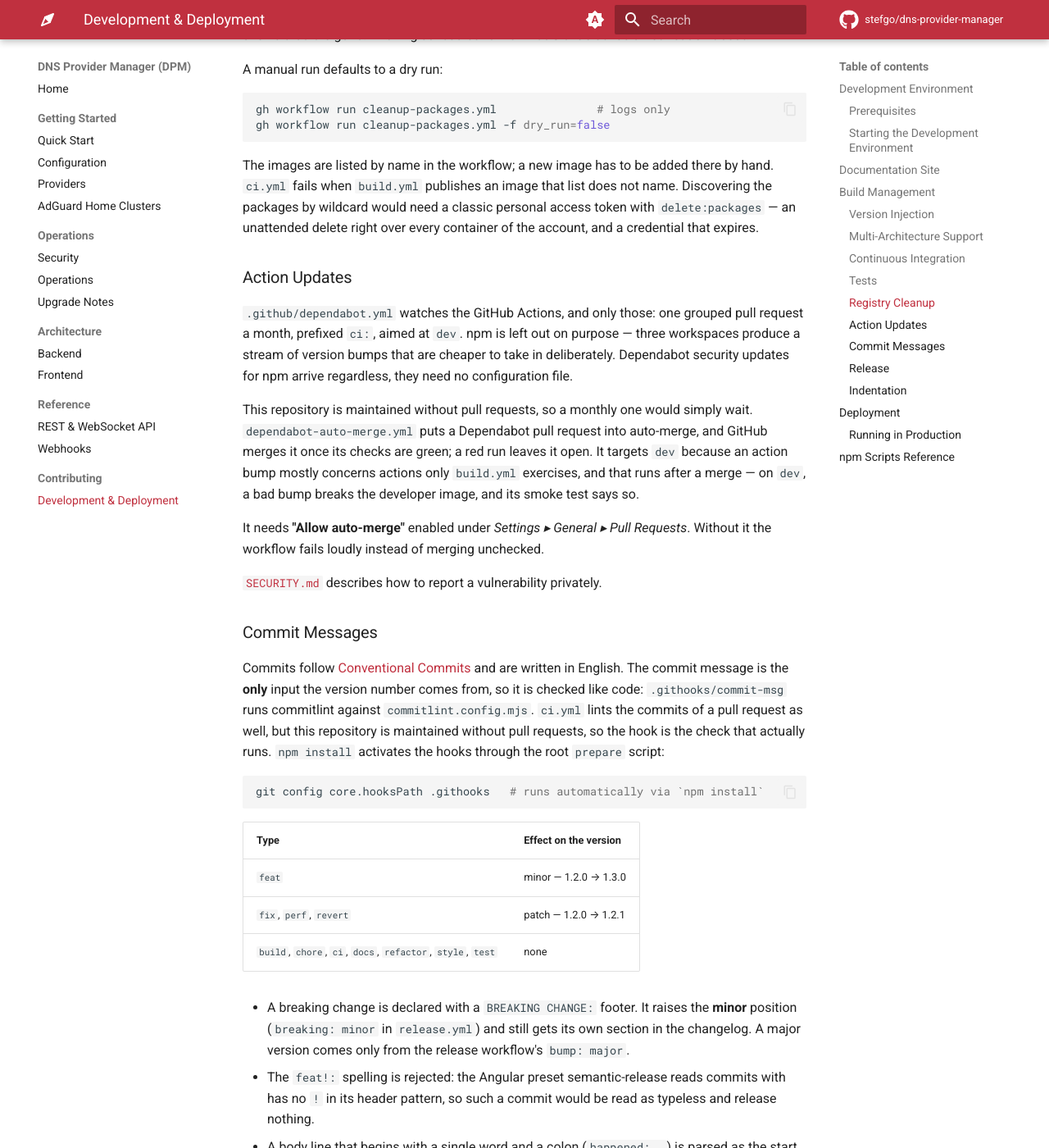
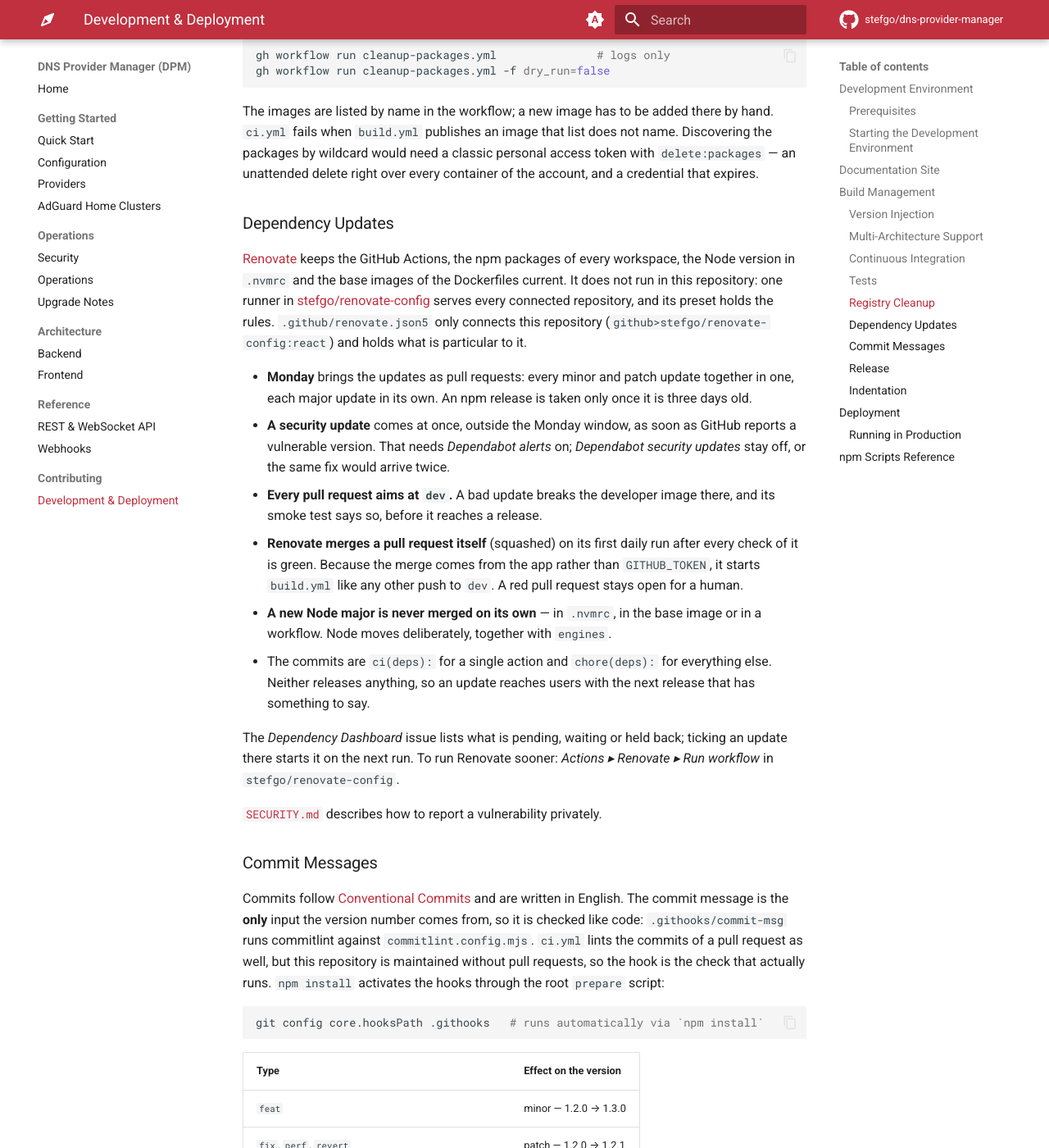
Before and after one commit to stefgo/dns-provider-manager, an MkDocs documentation site: the page built from docs/development.md, in a window 1280 px wide and 1400 px high, scrolled down 7271 px. Shown: the whole window at 82% size. Built offline with MkDocs 1.6.1 and Material for MkDocs 9.7.7, drawn with Linux system fonts in a browser that asks for light colours; comment, search, counter and statistics services are not loaded; some of the changed text lies outside the part shown.

Commit message:
ci: Replace Dependabot with Renovate
Dependabot watched the GitHub Actions only, and a workflow of this
repository merged its pull requests. Renovate now keeps the actions, the
npm packages of every workspace, .nvmrc and the base images of the
Dockerfiles current. It runs centrally from stefgo/renovate-config, as it
does for the Home Assistant repositories; the react preset sends every
update to dev and merges it once every check is green. A new Node major
is never merged on its own.

.github/renovate.json5 only connects the repository. The Dependabot
configuration and its merge workflow are gone, and the development guide
describes the new flow.

Co-Authored-By: Claude Opus 5.5 <noreply@anthropic.com>

```diff
--- a/docs/development.md
+++ b/docs/development.md
@@ -123,7 +123,6 @@ Type checking, linting and the [tests](#tests) of the pure logic are the quality
 | **Build Images** (`build.yml`) | Push to `main` or `dev` (except documentation-only commits), `v*.*.*` tags, manual dispatch — which is how a release reaches it | See the job graph below. |
 | **Create Release** (`release.yml`) | Manual, `main` (release) or `dev` (beta) | See [Release](#release). |
 | **Prune Registry** (`cleanup-packages.yml`) | Nightly, manual | See [Registry Cleanup](#registry-cleanup). |
-| **Merge Dependency Updates** (`dependabot-auto-merge.yml`) | Pull requests by Dependabot | See [Action Updates](#action-updates). |
 | **Publish Docs** (`docs.yml`) | Push and pull request touching `docs/`, `mkdocs.yml` or `requirements-docs.txt`, manual | See [Documentation Site](#documentation-site). |
 
 `build.yml` runs these jobs:
@@ -219,13 +218,18 @@ gh workflow run cleanup-packages.yml -f dry_run=false
 
 The images are listed by name in the workflow; a new image has to be added there by hand. `ci.yml` fails when `build.yml` publishes an image that list does not name. Discovering the packages by wildcard would need a classic personal access token with `delete:packages` — an unattended delete right over every container of the account, and a credential that expires.
 
-### Action Updates
+### Dependency Updates
 
-`.github/dependabot.yml` watches the GitHub Actions, and only those: one grouped pull request a month, prefixed `ci:`, aimed at `dev`. npm is left out on purpose — three workspaces produce a stream of version bumps that are cheaper to take in deliberately. Dependabot security updates for npm arrive regardless, they need no configuration file.
+[Renovate](https://docs.renovatebot.com/) keeps the GitHub Actions, the npm packages of every workspace, the Node version in `.nvmrc` and the base images of the Dockerfiles current. It does not run in this repository: one runner in [stefgo/renovate-config](https://github.com/stefgo/renovate-config) serves every connected repository, and its preset holds the rules. `.github/renovate.json5` only connects this repository (`github>stefgo/renovate-config:react`) and holds what is particular to it.
 
-This repository is maintained without pull requests, so a monthly one would simply wait. `dependabot-auto-merge.yml` puts a Dependabot pull request into auto-merge, and GitHub merges it once its checks are green; a red run leaves it open. It targets `dev` because an action bump mostly concerns actions only `build.yml` exercises, and that runs after a merge — on `dev`, a bad bump breaks the developer image, and its smoke test says so.
+- **Monday** brings the updates as pull requests: every minor and patch update together in one, each major update in its own. An npm release is taken only once it is three days old.
+- **A security update** comes at once, outside the Monday window, as soon as GitHub reports a vulnerable version. That needs *Dependabot alerts* on; *Dependabot security updates* stay off, or the same fix would arrive twice.
+- **Every pull request aims at `dev`.** A bad update breaks the developer image there, and its smoke test says so, before it reaches a release.
+- **Renovate merges a pull request itself** (squashed) on its first daily run after every check of it is green. Because the merge comes from the app rather than `GITHUB_TOKEN`, it starts `build.yml` like any other push to `dev`. A red pull request stays open for a human.
+- **A new Node major is never merged on its own** — in `.nvmrc`, in the base image or in a workflow. Node moves deliberately, together with `engines`.
+- The commits are `ci(deps):` for a single action and `chore(deps):` for everything else. Neither releases anything, so an update reaches users with the next release that has something to say.
 
-It needs **"Allow auto-merge"** enabled under *Settings ▸ General ▸ Pull Requests*. Without it the workflow fails loudly instead of merging unchecked.
+The *Dependency Dashboard* issue lists what is pending, waiting or held back; ticking an update there starts it on the next run. To run Renovate sooner: *Actions ▸ Renovate ▸ Run workflow* in `stefgo/renovate-config`.
 
 [`SECURITY.md`](https://github.com/stefgo/dns-provider-manager/blob/main/SECURITY.md) describes how to report a vulnerability privately.
 
@@ -247,6 +251,7 @@ git config core.hooksPath .githooks   # runs automatically via `npm install`
 - The `feat!:` spelling is rejected: the Angular preset semantic-release reads commits with has no `!` in its header pattern, so such a commit would be read as typeless and release nothing.
 - A body line that begins with a single word and a colon (`happened: …`) is parsed as the start of the footer. Rephrase it.
 - Release commits (`chore(release): x.y.z`) are exempt from commitlint: their body is the release notes.
+- Renovate's commits (`ci(deps):`, `chore(deps):`) never pass the local hook; the prefixes are set in its preset, and `ci.yml` lints them on the pull request.
 - `[skip release]` anywhere in a message removes that commit from the version calculation.
 - `.githooks/pre-push` allows pushing `main` and `dev` only; topic branches stay local.
 - `core.hooksPath` makes git ignore `.git/hooks`. A hook of your own belongs in `.githooks`.
```
Also changed, not shown: CLAUDE.md (+3 -0 lines), 3 other files.
